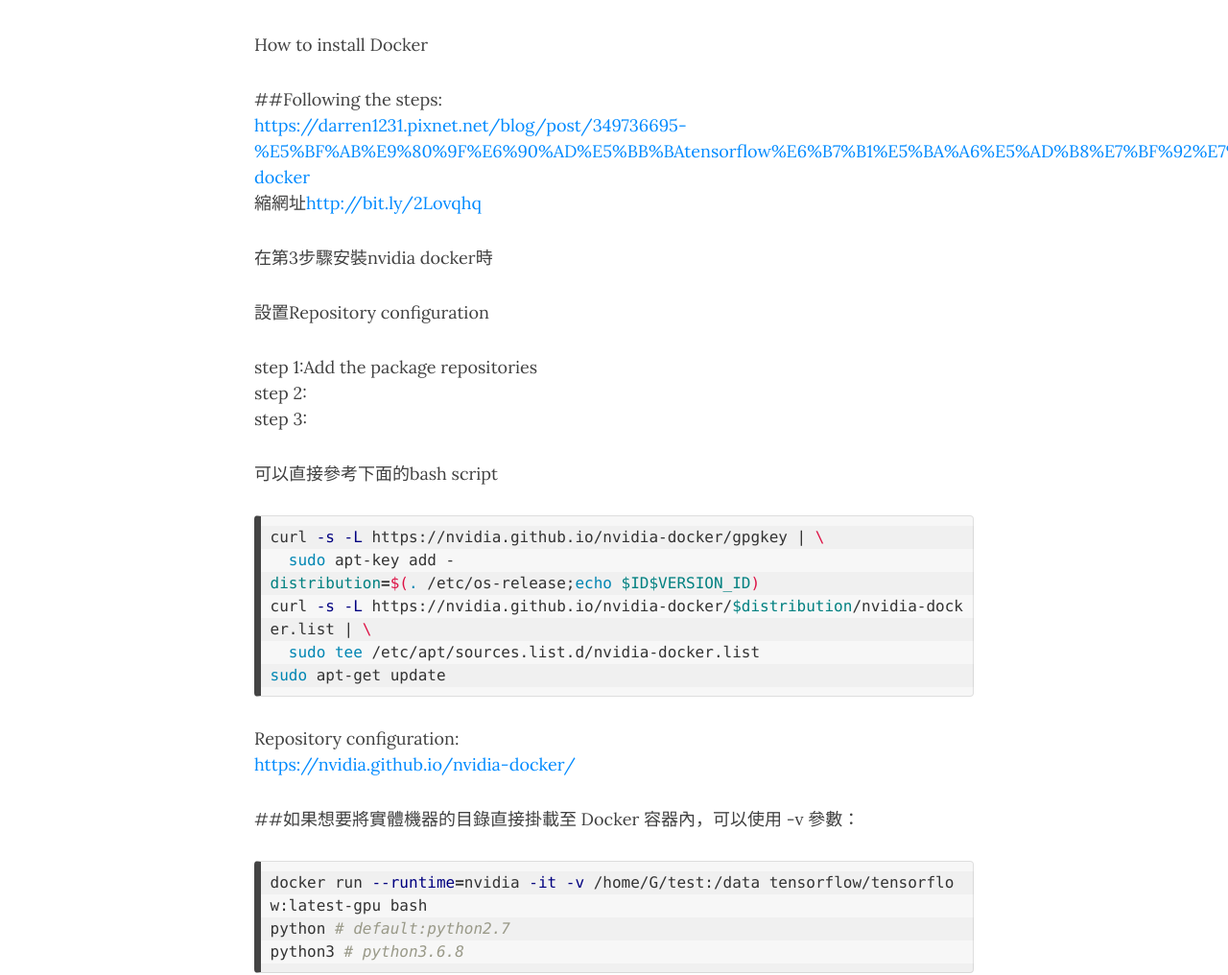
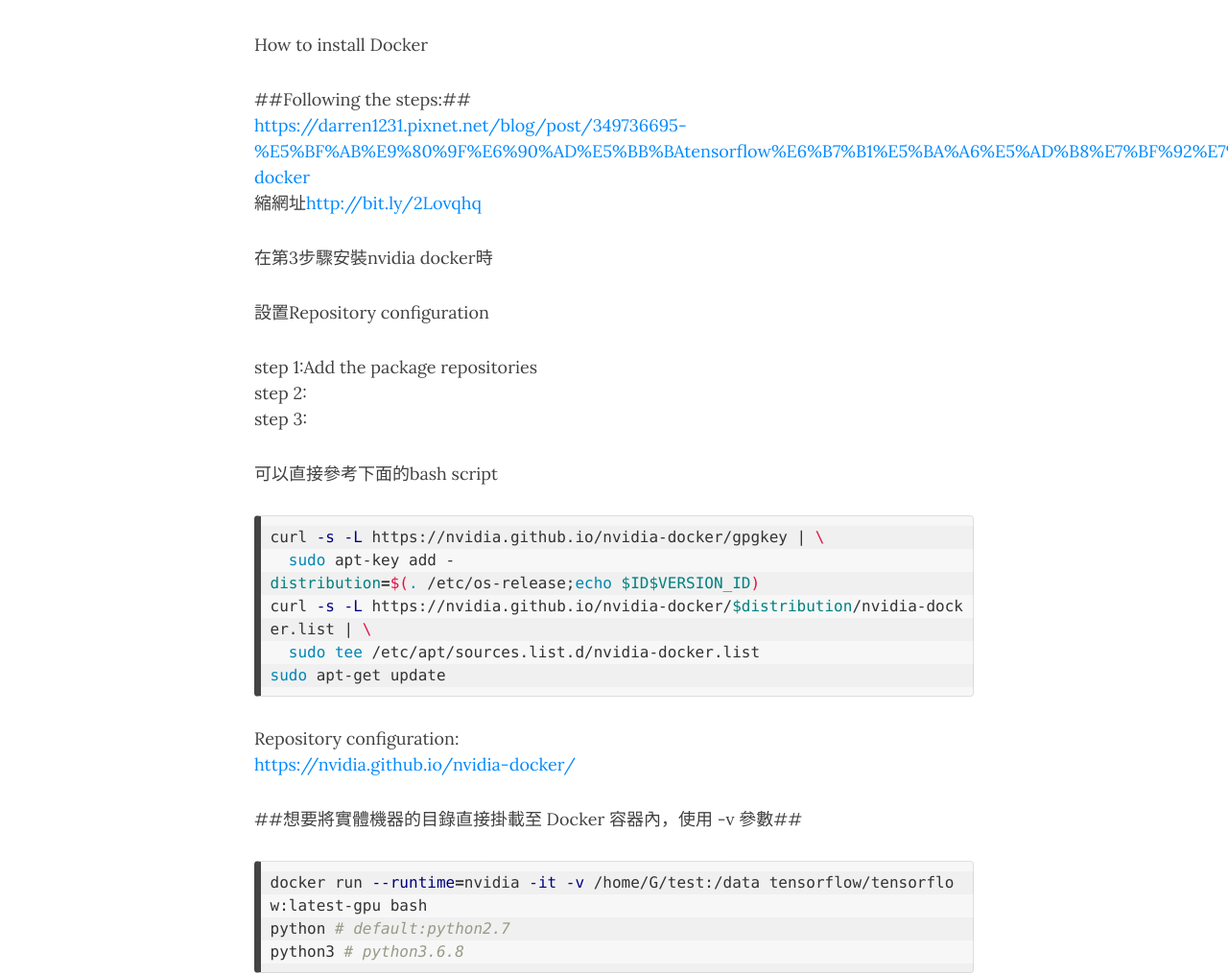
Before and after one commit to henryace/henryace.github.io, a Jekyll site: the page built from _posts/2019-09-04-HowToInstallDocker.md, in a window 1280 px wide and 1400 px high. Shown: the part 352-1368 px from the top of the window at 96% size. Built offline with Jekyll 4.4.1, drawn with Linux system fonts in a browser that asks for light colours; nearby versions of some CDN libraries.

Commit message:
Update 2019-09-04-HowToInstallDocker.md

````diff
--- a/_posts/2019-09-04-HowToInstallDocker.md
+++ b/_posts/2019-09-04-HowToInstallDocker.md
@@ -10,11 +10,11 @@
     - docker
     - tensorflow
 ---
-# How to install tensorflow on docker
+# How to install tensorflow on docker #
 
 How to install Docker<br>
 
-##Following the steps:<br>
+##Following the steps:##<br>
 <https://darren1231.pixnet.net/blog/post/349736695-%E5%BF%AB%E9%80%9F%E6%90%AD%E5%BB%BAtensorflow%E6%B7%B1%E5%BA%A6%E5%AD%B8%E7%BF%92%E7%92%B0%E5%A2%83%E2%80%93nvidia-docker><br>
 縮網址<http://bit.ly/2Lovqhq><br>
 
@@ -40,7 +40,7 @@
 Repository configuration:<br>
 <https://nvidia.github.io/nvidia-docker/><br>
 
-##如果想要將實體機器的目錄直接掛載至 Docker 容器內，可以使用 -v 參數：
+##想要將實體機器的目錄直接掛載至 Docker 容器內，使用 -v 參數##
 
 ```bash
 docker run --runtime=nvidia -it -v /home/G/test:/data tensorflow/tensorflow:latest-gpu bash
````
